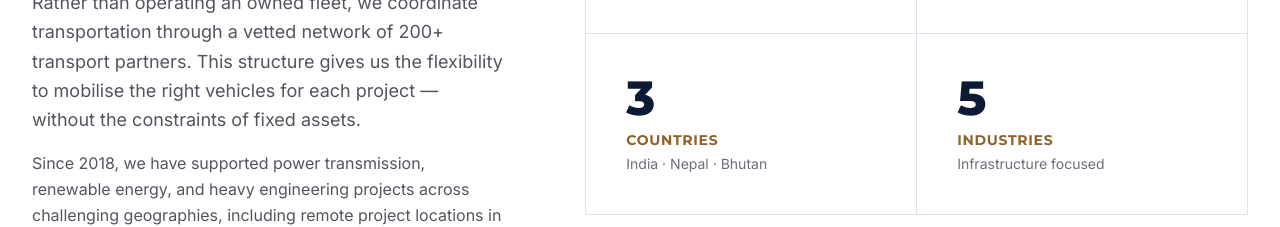
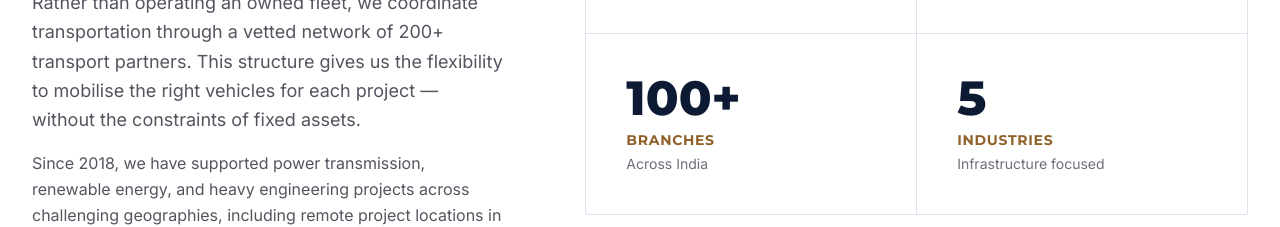
Before and after one commit to bychetansharma/JGT, a React (Vite) app: page / in a window 1280 px wide. Shown: the part 1100-1327 px from the top of the page. Built offline with nearby package versions, Linux system fonts and the light colour scheme; no server answers.

Commit message:
Update CompanySnapshot.tsx

```diff
--- a/src/components/CompanySnapshot.tsx
+++ b/src/components/CompanySnapshot.tsx
@@ -3,7 +3,7 @@ import { Reveal } from './Reveal';
 const STATS = [
   { value: '2018', label: 'Established', sub: 'Delhi, India' },
   { value: '200+', label: 'Transport Partners', sub: 'Nationwide network' },
-  { value: '3', label: 'Countries', sub: 'India · Nepal · Bhutan' },
+  { value: '100+', label: 'Branches', sub: 'Across India' },
   { value: '5', label: 'Industries', sub: 'Infrastructure focused' },
 ];
 
```
